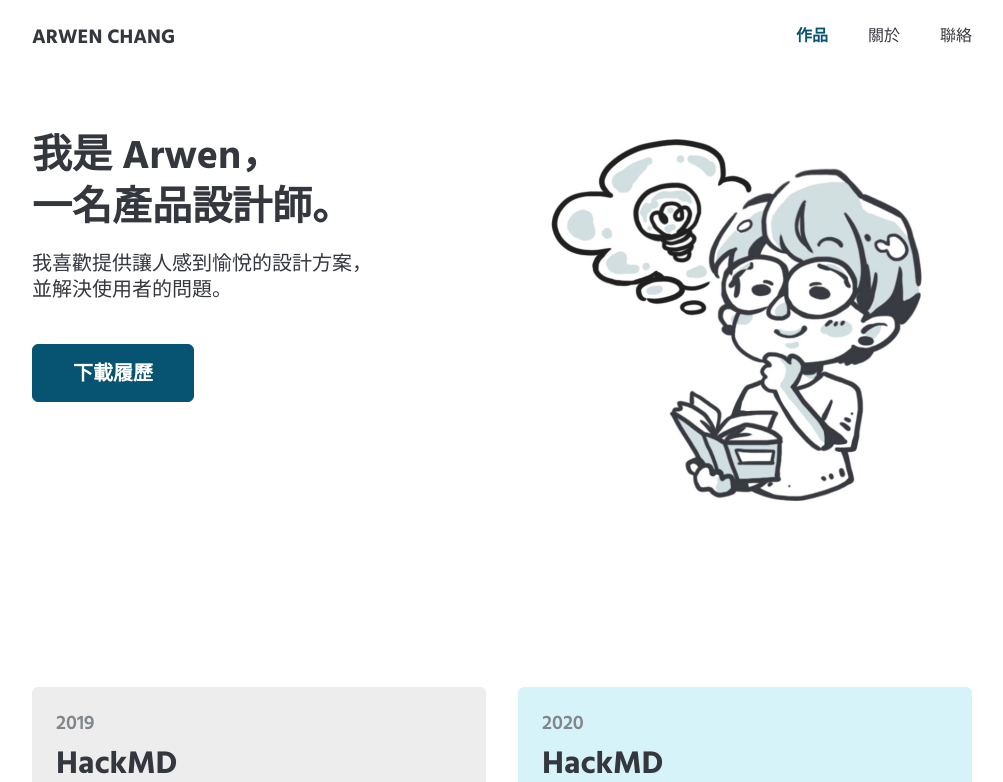
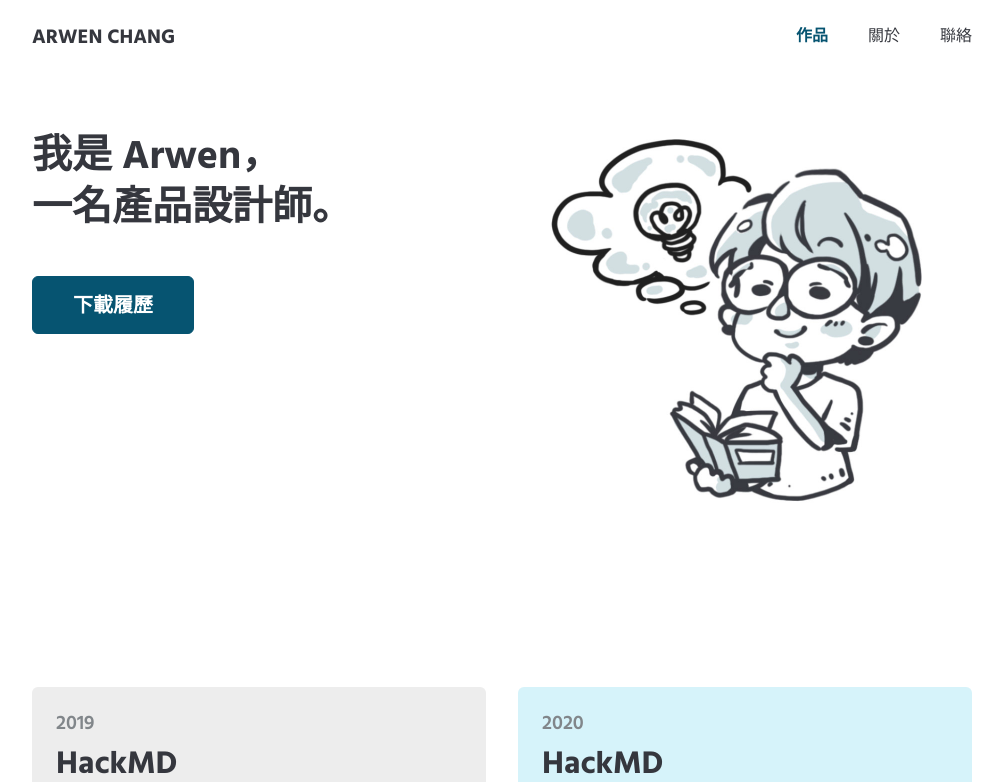
Before and after one commit to April-Gras/ArwenChangWeb, a Nuxt app: page / in a window 1280 px wide. Shown: the top 782 px of the page, without its empty margins (138-1141 px from the left). Built offline with nearby package versions, Linux system fonts and the light colour scheme; a web font is replaced by a local one.

Commit message:
fix: removed homepage subtitle
added picture for hackmd comments page

```diff
--- a/components/pageSplits/hackmd/comments/refactor.vue
+++ b/components/pageSplits/hackmd/comments/refactor.vue
@@ -12,7 +12,7 @@
 					<BuildingHeadersSmall class="miniMarge">收斂問題並擬定問卷</BuildingHeadersSmall>
 					<div class="gapMarge">整理歸納出團隊使用者共同的痛點後，透過發送問卷給目標客群，以量化的方式統計大部分用戶是否有類似的痛點。兩週內總共蒐集了 189 份有效問卷（填寫問卷就可參加抽獎的誘因非常有效 😆）。</div>
 					<div class="bigGapMarge">我們分析了問卷的統計結果，發現使用者在團隊協作的情境上，最容易碰到的問題是：</div>
-					<img class="mediumMarge placeholder" src="" />
+					<img class="mediumMarge placeholder" src="/images/Comment-Survey.png" />
 					<BuildingHeadersSmall class="miniMarge">訂定目標</BuildingHeadersSmall>
 					<div class="gapMarge">
 						<span>為了改善大部分使用者的痛點，並達成「提高使用者的筆記貢獻度」的目標，加上銷售的可行性，</span>
--- a/pages/index.vue
+++ b/pages/index.vue
@@ -2,16 +2,11 @@
 	<div class="pageWrapper">
 		<BuildingSection class="introSection">
 			<div class="textWrap">
-				<BuildingHeadersBiggest class="mainTitle">
+				<BuildingHeadersBiggest class="mainTitle mediumMarge">
 					<span>我是 Arwen，</span>
 					<br class="desktopOnly"/>
 					<span>一名產品設計師。</span>
 				</BuildingHeadersBiggest>
-				<div class="subtitle">
-					<span>我喜歡提供讓人感到愉悅的設計方案，</span>
-					<br class="desktopOnly"/>
-					<span>並解決使用者的問題。</span>
-				</div>
 				<div class="resumeButton">
 					<a href="/images/ArwenChang-Resume.pdf" target="_blank">
 						<BuildingButtonTeal>
@@ -99,14 +94,6 @@
 		padding-bottom: 120px;
 	}
 
-	.subtitle {
-		text-align: left;
-		font-style: normal;
-		font-weight: normal;
-		font-size: 20px;
-		line-height: 130%;
-	}
-
 	.button { margin: 0px; }
 
 	.resumeButton {
```
Also changed, not shown: static/images/Comment-Survey.png (added), static/images/Comment-UserJourneyMaps.png (added).
